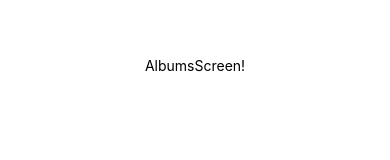
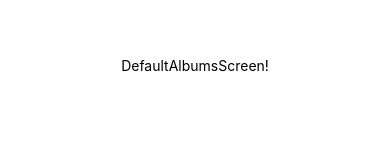
Before and after one commit to Mariia-Kovalchuk/best-memories, a React Native app: screen /HomeScreen in a window 390 px wide. Shown: the part 332-492 px from the top of the page. Built offline with nearby package versions, Linux system fonts and the light colour scheme.

Commit message:
AlbumsScreenStack

```diff
--- a/Screens/homeScreens/AddPhotoScreen.js
+++ b/Screens/homeScreens/AddPhotoScreen.js
@@ -10,8 +10,8 @@ const AddPhotoStack = createStackNavigator();
 const AddPhotoScreen = () => {
   return (
 
-    <AddPhotoStack.Navigator>
-      <AddPhotoStack.Screen name='DefaultAddPhotoScreen' component={DefaultAddPhotoScreen} options={{} }/>
+    <AddPhotoStack.Navigator initialRouteName='DefaultAddPhotoScreen'>
+      <AddPhotoStack.Screen name='DefaultAddPhotoScreen' component={DefaultAddPhotoScreen} options={{ title:" ", headerShown: false} }/>
       <AddPhotoStack.Screen name='AddFromLibrary' component={AddFromLibraryScreen } options={ {}}/>
       <AddPhotoStack.Screen name='TakePhoto' component={TakePhotoScreen } options={{} }/>
 
--- a/Screens/homeScreens/AddPhotoScreens/TakePhotoScreen.js
+++ b/Screens/homeScreens/AddPhotoScreens/TakePhotoScreen.js
@@ -20,6 +20,8 @@ const TakePhotoScreen = ({navigation}) => {
    const [date, setDate] = useState(new Date());
   const [mode, setMode] = useState('date');
   const [show, setShow] = useState(false);
+
+  console.log("date",typeof date );
 
   const onChange = (event, selectedDate) => {
     const currentDate = selectedDate;
@@ -153,7 +155,7 @@ const TakePhotoScreen = ({navigation}) => {
           style={(photo && selectedAlbum) ? styles.sendBtn : { ...styles.sendBtn, ...styles.sendBtnDisabled }}
           disabled={photo && selectedAlbum ? false : true}
           onPress={() => {
-            navigation.navigate("Albums", { photo, selectedAlbum, date })
+            navigation.navigate("Albums", { photo, selectedAlbum, date: JSON.stringify(date)})
           }}>
           <Text style={styles.btnText}>Отправить</Text>
         </TouchableOpacity>
--- a/Screens/homeScreens/AlbumsScreen.js
+++ b/Screens/homeScreens/AlbumsScreen.js
@@ -1,21 +1,20 @@
-import { StyleSheet, Text, View } from 'react-native';
+import { createStackNavigator } from "@react-navigation/stack";
+import DefaultAlbumsScreen from './AlbumsScreens/DefaultAlbumsScreen';
+import AlbumsPhotosScreen from './AlbumsScreens/AlbumsPhotosScreen';
 
-const AlbumsScreen = ({ navigation, route }) => {
-    console.log("route.params", route.params);
+
+const AlbumsScreenStack = createStackNavigator();
+
+const AlbumsScreen = () => {
   return (
-    <View style={styles.container}>
-      <Text>AlbumsScreen!</Text>
-    </View>
+
+    <AlbumsScreenStack.Navigator initialRouteName='DefaultAlbumsScreen'>
+      <AlbumsScreenStack.Screen name='DefaultAlbumsScreen' component={DefaultAlbumsScreen} options={{ headerShown: false} }/>
+      <AlbumsScreenStack.Screen name='AlbumsPhotosScreen' component={AlbumsPhotosScreen} options={ {}}/>
+
+    </AlbumsScreenStack.Navigator>
   );
 };
 
-const styles = StyleSheet.create({
-  container: {
-    flex: 1,
-    backgroundColor: '#fff',
-    alignItems: 'center',
-    justifyContent: 'center',
-  },
-});
 
 export default AlbumsScreen;
--- /dev/null
+++ b/Screens/homeScreens/AlbumsScreens/AlbumsPhotosScreen.js
@@ -0,0 +1,32 @@
+import { StyleSheet, Text, View } from 'react-native';
+import { useEffect, useState } from 'react';
+
+const AlbumsPhotosScreen = ({ navigation, route }) => {
+
+  const [photos, setPhotos]= useState([])
+
+  useEffect(() => {
+    if (route.params) {
+      setPhotos(prevState=> [...prevState, route.params])
+    }
+  }, [route.params])
+
+  console.log("photos", photos);
+
+  return (
+    <View style={styles.container}>
+      <Text>AlbumsPhotosScreen!</Text>
+    </View>
+  );
+};
+
+const styles = StyleSheet.create({
+  container: {
+    flex: 1,
+    backgroundColor: '#fff',
+    alignItems: 'center',
+    justifyContent: 'center',
+  },
+});
+
+export default AlbumsPhotosScreen;
--- /dev/null
+++ b/Screens/homeScreens/AlbumsScreens/DefaultAlbumsScreen.js
@@ -0,0 +1,32 @@
+import { StyleSheet, Text, View } from 'react-native';
+import { useEffect, useState } from 'react';
+
+const DefaultAlbumsScreen = ({ navigation, route }) => {
+
+  const [photos, setPhotos]= useState([])
+
+  useEffect(() => {
+    if (route.params) {
+      setPhotos(prevState=> [...prevState, route.params])
+    }
+  }, [route.params])
+
+  console.log("photos", photos);
+
+  return (
+    <View style={styles.container}>
+      <Text>DefaultAlbumsScreen!</Text>
+    </View>
+  );
+};
+
+const styles = StyleSheet.create({
+  container: {
+    flex: 1,
+    backgroundColor: '#fff',
+    alignItems: 'center',
+    justifyContent: 'center',
+  },
+});
+
+export default DefaultAlbumsScreen;
```
